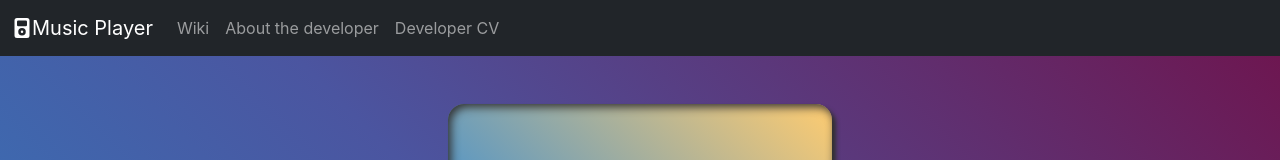
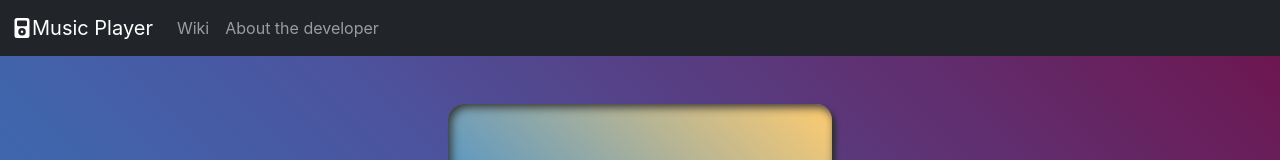
Before and after one commit to IerdnAB/Music-Player, a React (Create React App) app: page / in a window 1280 px wide. Shown: the top 160 px of the page. Built offline with nearby package versions, Linux system fonts and the light colour scheme; no server answers.

Commit message:
some clean up

```diff
--- a/src/components/navbar/Navbar.jsx
+++ b/src/components/navbar/Navbar.jsx
@@ -19,7 +19,6 @@ const NavigationBar = () => {
                     <Nav className="me-auto">
                         <Nav.Link href="/wikisearch">Wiki</Nav.Link>
                         <Nav.Link href="#about">About the developer</Nav.Link>
-                        <Nav.Link href="#cv">Developer CV</Nav.Link>
                     </Nav>
                 </Navbar.Collapse>
             </Container>
```
Also changed, not shown: src/images/music-icon.png (deleted), src/images/music-player-bg.jpg (deleted), src/services/api.js (deleted), src/services/wikipediaApi.js (added).
